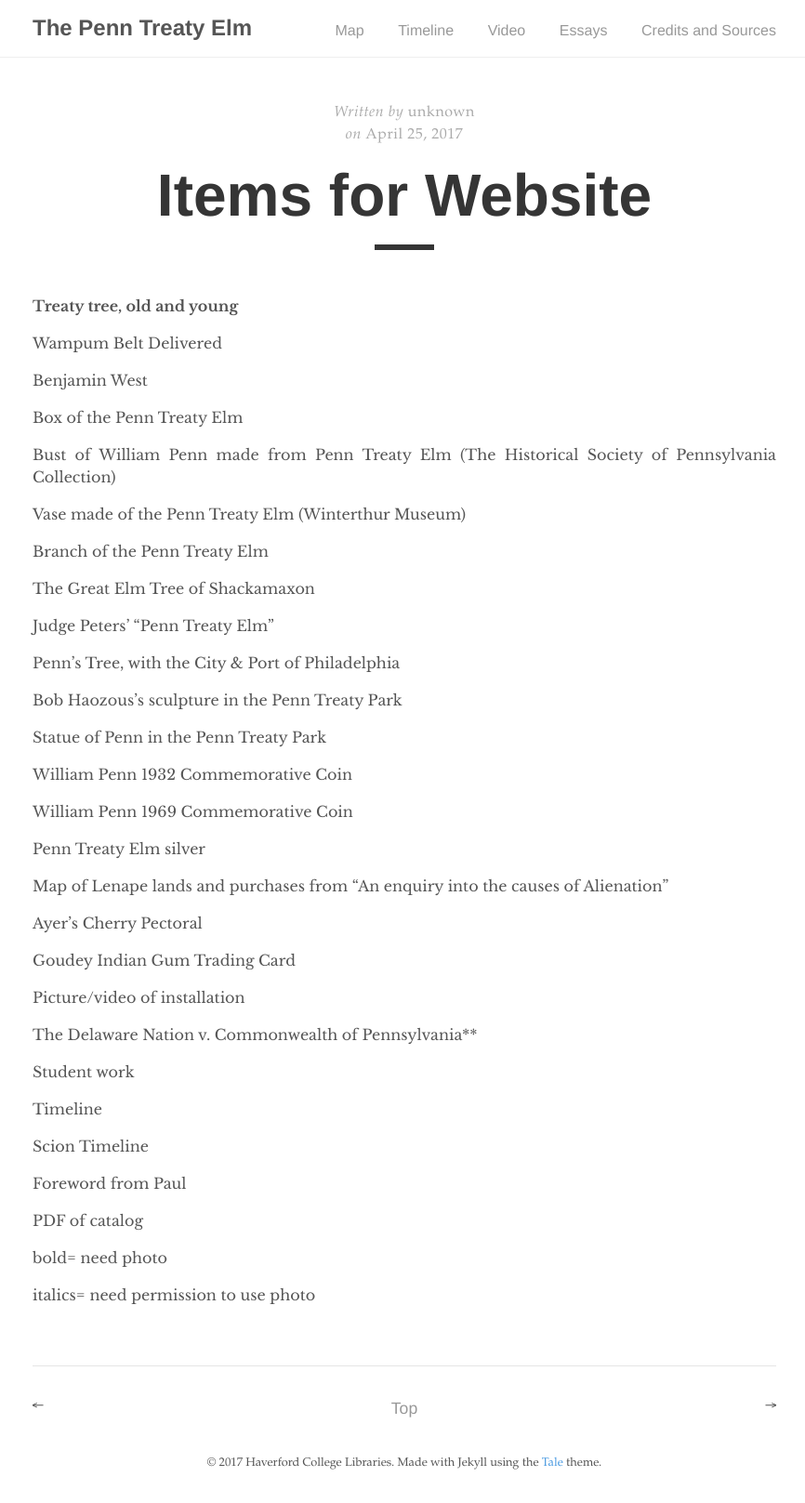
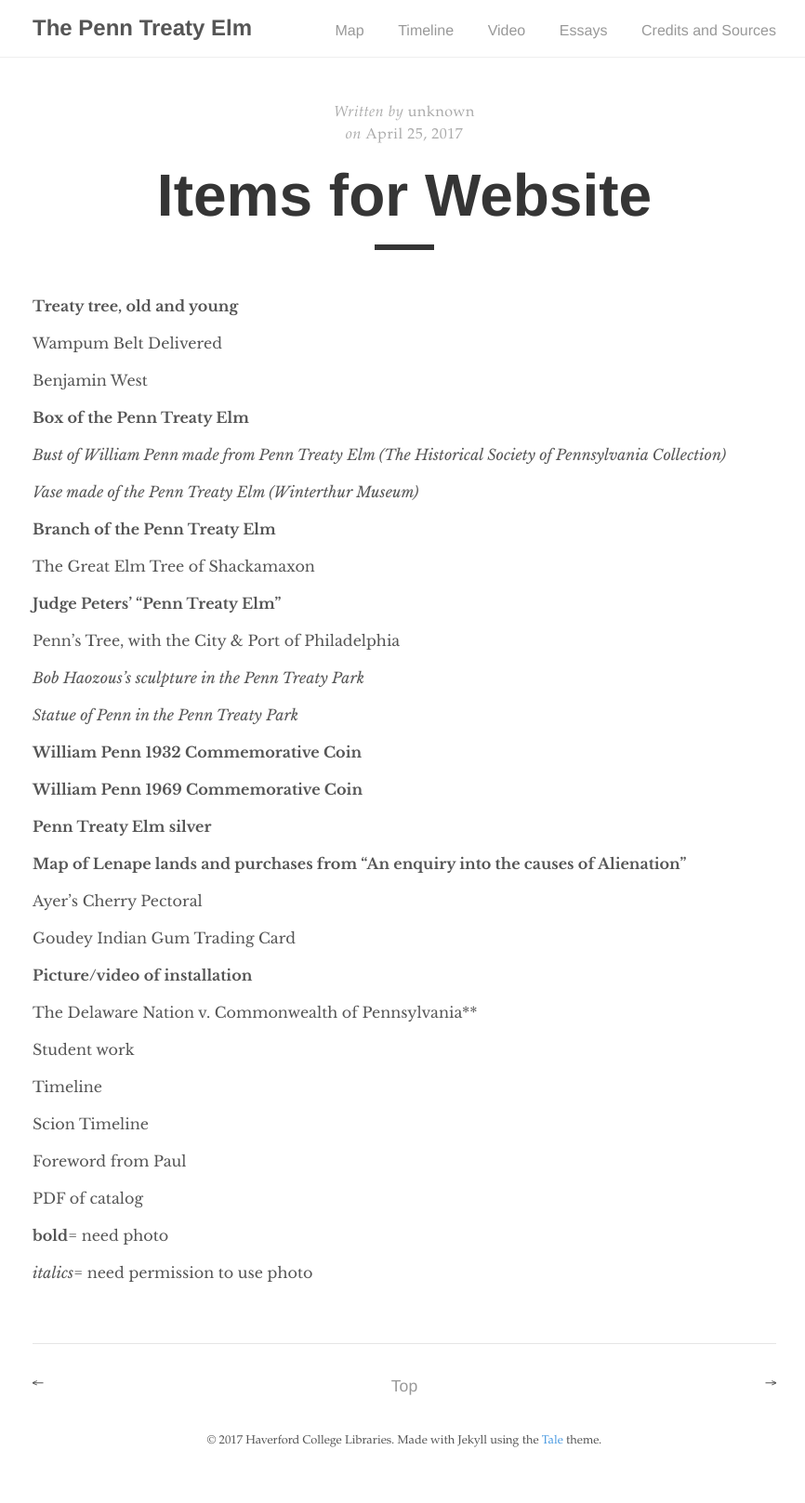
Before and after one commit to mzarafon/penn-treaty-elm, a Jekyll site: the page built from _posts/2017-04-25-List-of-Items.md, in a window 1280 px wide. Shown: the whole page at 93% size, without its empty margins (205-1071 px from the left). Built offline with Jekyll 4.4.1, drawn with Linux system fonts in a browser that asks for light colours; after the commit the page ends 1593 px from its top, so only the background shows below that.

```diff
--- a/_posts/2017-04-25-List-of-Items.md
+++ b/_posts/2017-04-25-List-of-Items.md
@@ -11,37 +11,37 @@ Wampum Belt Delivered
 
 Benjamin West
 
-Box of the Penn Treaty Elm
+**Box of the Penn Treaty Elm**
 
-Bust of William Penn made from Penn Treaty Elm (The Historical Society of Pennsylvania Collection)
+*Bust of William Penn made from Penn Treaty Elm (The Historical Society of Pennsylvania Collection)*
 
-Vase made of the Penn Treaty Elm (Winterthur Museum)
+*Vase made of the Penn Treaty Elm (Winterthur Museum)*
 
-Branch of the Penn Treaty Elm
+**Branch of the Penn Treaty Elm**
 
 The Great Elm Tree of Shackamaxon
 
-Judge Peters’ “Penn Treaty Elm”
+**Judge Peters’ “Penn Treaty Elm”**
 
 Penn’s Tree, with the City & Port of Philadelphia
 
-Bob Haozous’s sculpture in the Penn Treaty Park
+*Bob Haozous’s sculpture in the Penn Treaty Park*
 
-Statue of Penn in the Penn Treaty Park
+*Statue of Penn in the Penn Treaty Park*
 
-William Penn 1932 Commemorative Coin
+**William Penn 1932 Commemorative Coin**
 
-William Penn 1969 Commemorative Coin
+**William Penn 1969 Commemorative Coin**
 
-Penn Treaty Elm silver
+**Penn Treaty Elm silver**
 
-Map of Lenape lands and purchases from “An enquiry into the causes of Alienation”
+**Map of Lenape lands and purchases from “An enquiry into the causes of Alienation”**
 
 Ayer’s Cherry Pectoral
 
 Goudey Indian Gum Trading Card
 
-Picture/video of installation
+**Picture/video of installation**
 
 The Delaware Nation v. Commonwealth of Pennsylvania**
 
@@ -57,6 +57,6 @@ Foreword from Paul
 PDF of catalog
 
 
-bold= need photo
+**bold**= need photo
 
-italics= need permission to use photo
+*italics*= need permission to use photo
```
